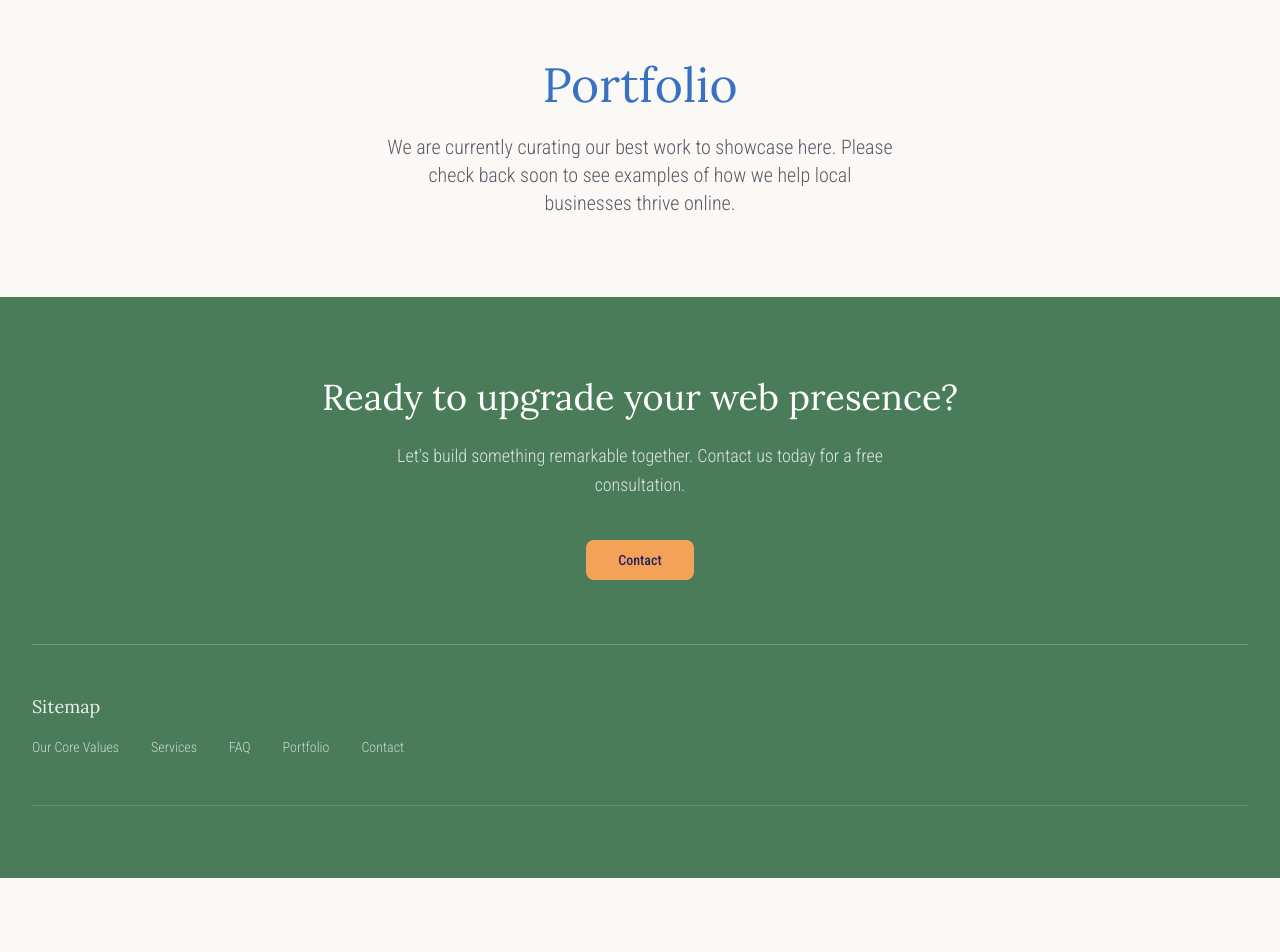
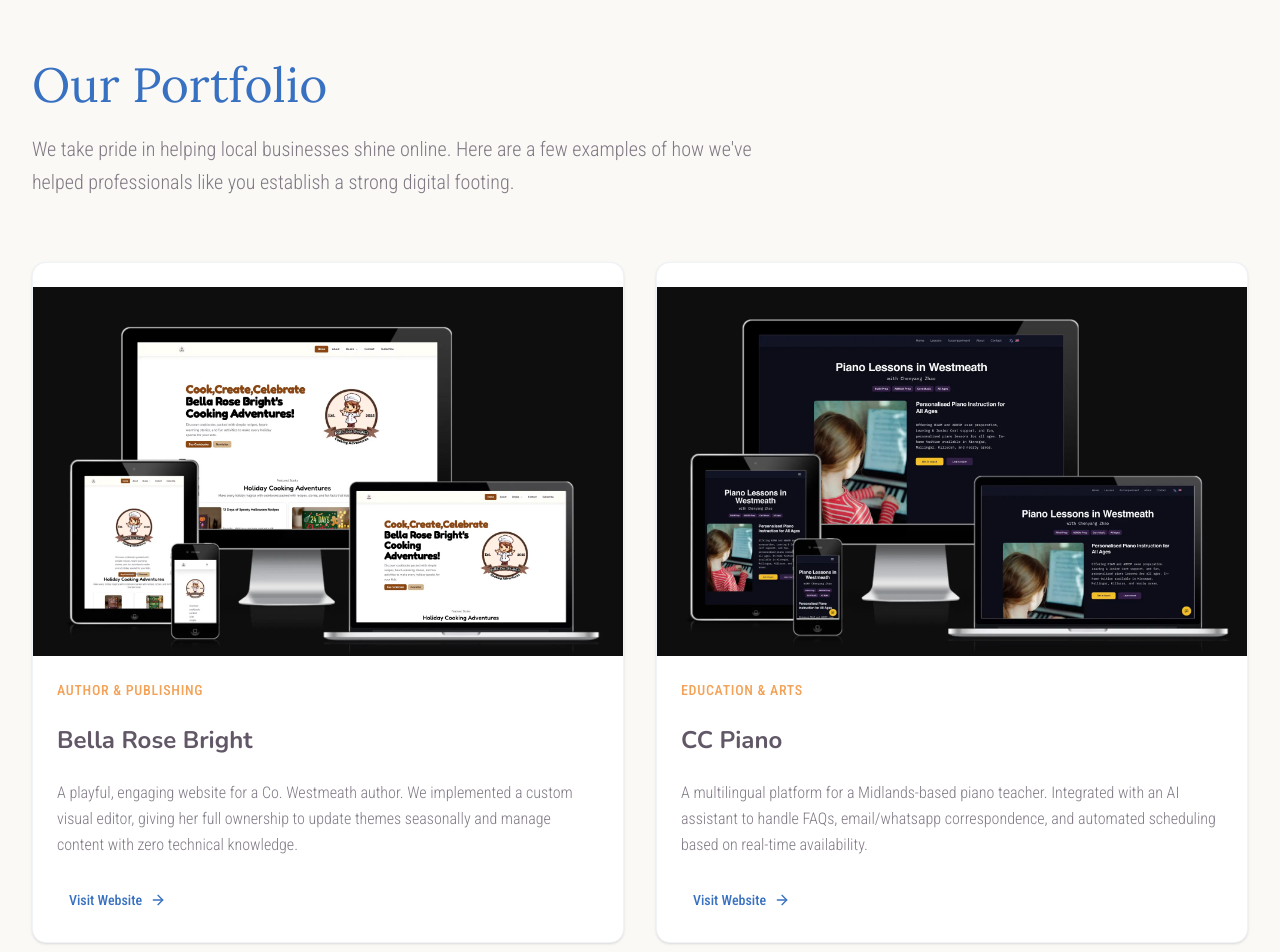
Before and after one commit to xiaoniuniu89/niu-ie, a Next.js app: page /portfolio in a window 1280 px wide. Shown: the part 100-1052 px from the top of the page. Before the commit the page ends 978 px from the top, so only its background shows below. Built offline with nearby package versions, Linux system fonts and the light colour scheme.

Commit message:
chore: update portfolio

```diff
--- a/app/portfolio/page.tsx
+++ b/app/portfolio/page.tsx
@@ -1,16 +1,99 @@
 import { Header } from "@/components/Header";
 import { Footer } from "@/components/Footer";
+import { Button } from "@/components/ui/button";
+import { Card, CardDescription, CardFooter, CardHeader, CardTitle } from "@/components/ui/card";
+import { ArrowRight } from "lucide-react";
+import Link from "next/link";
+import Image from "next/image";
+
+// Local portfolio images
+const imgBellaRose = "/bellarosebright.webp";
+const imgCCPiano = "/ccpiano.webp";
+
+const portfolioItems = [
+  {
+    category: "Author & Publishing",
+    title: "Bella Rose Bright",
+    description: "A playful, engaging website for a Co. Westmeath author. We implemented a custom visual editor, giving her full ownership to update themes seasonally and manage content with zero technical knowledge.",
+    image: imgBellaRose,
+    link: "https://www.bellarosebright.com/",
+  },
+  {
+    category: "Education & Arts",
+    title: "CC Piano",
+    description: "A multilingual platform for a Midlands-based piano teacher. Integrated with an AI assistant to handle FAQs, email/whatsapp correspondence, and automated scheduling based on real-time availability.",
+    image: imgCCPiano,
+    link: "https://www.ccpiano.ie",
+  },
+];
 
 export default function Portfolio() {
   return (
-    <div className="min-h-screen flex flex-col">
+    <div className="min-h-screen flex flex-col bg-background">
       <Header />
-      <main className="flex-1 container mx-auto px-4 md:px-8 py-20 flex flex-col items-center justify-center text-center">
-        <h1 className="font-serif text-5xl text-primary mb-6">Portfolio</h1>
-        <p className="font-condensed font-light text-foreground text-xl max-w-lg">
-          We are currently curating our best work to showcase here. Please check back soon to see examples of how we help local businesses thrive online.
-        </p>
+
+      <main className="flex-1">
+        <div className="container mx-auto px-4 md:px-8 py-20">
+          <div className="mb-16">
+            <h1 className="font-serif text-5xl text-primary mb-6">Our Portfolio</h1>
+            <p className="font-condensed font-light text-xl text-foreground/80 max-w-3xl leading-relaxed">
+              We take pride in helping local businesses shine online. Here are a few examples of how we&apos;ve helped professionals like you establish a strong digital footing.
+            </p>
+          </div>
+
+          <div className="grid md:grid-cols-2 gap-8 mb-24">
+            {portfolioItems.map((item, index) => (
+              <Card key={index} className="group overflow-hidden border-border/50 shadow-sm hover:shadow-lg transition-all duration-300">
+                <div className="relative aspect-[16/10] w-full bg-muted overflow-hidden">
+                  <Image
+                    src={item.image}
+                    alt={item.title}
+                    fill
+                    className="object-cover object-center transition-transform duration-700 ease-out group-hover:scale-105"
+                    sizes="(max-width: 768px) 100vw, 50vw"
+                  />
+                </div>
+                <CardHeader className="space-y-4">
+                  <div className="text-secondary font-condensed font-medium text-sm tracking-wider uppercase">
+                    {item.category}
+                  </div>
+                  <CardTitle className="font-sans font-bold text-2xl text-foreground">
+                    {item.title}
+                  </CardTitle>
+                  <CardDescription className="font-condensed font-light text-base text-foreground/80 leading-relaxed min-h-[4.5rem]">
+                    {item.description}
+                  </CardDescription>
+                </CardHeader>
+                <CardFooter>
+                  <Button asChild variant="ghost" className="text-primary hover:text-primary/80 hover:bg-primary/5 p-0 font-condensed font-medium">
+                    <Link
+                      href={item.link}
+                      target={item.link.startsWith("http") ? "_blank" : undefined}
+                      rel={item.link.startsWith("http") ? "noopener noreferrer" : undefined}
+                      className="flex items-center gap-2"
+                    >
+                      {item.link.startsWith("http") ? "Visit Website" : "View Case Study"} <ArrowRight className="h-4 w-4" />
+                    </Link>
+                  </Button>
+                </CardFooter>
+              </Card>
+            ))}
+          </div>
+
+          <div className="bg-accent/10 rounded-3xl p-12 text-center max-w-4xl mx-auto mb-12">
+            <h2 className="font-serif text-3xl md:text-4xl text-primary mb-6">
+              Ready to be our next success story?
+            </h2>
+            <p className="font-condensed font-light text-lg text-foreground/80 mb-8 max-w-lg mx-auto">
+              Let&apos;s build a website that works as hard as you do.
+            </p>
+            <Button asChild size="lg" className="bg-primary text-primary-foreground hover:bg-primary/90 rounded-md font-condensed px-8">
+              <Link href="/contact">Get Started Today</Link>
+            </Button>
+          </div>
+        </div>
       </main>
+
       <Footer />
     </div>
   );
```
Also changed, not shown: public/bellarosebright.webp (added), public/ccpiano.webp (added).
